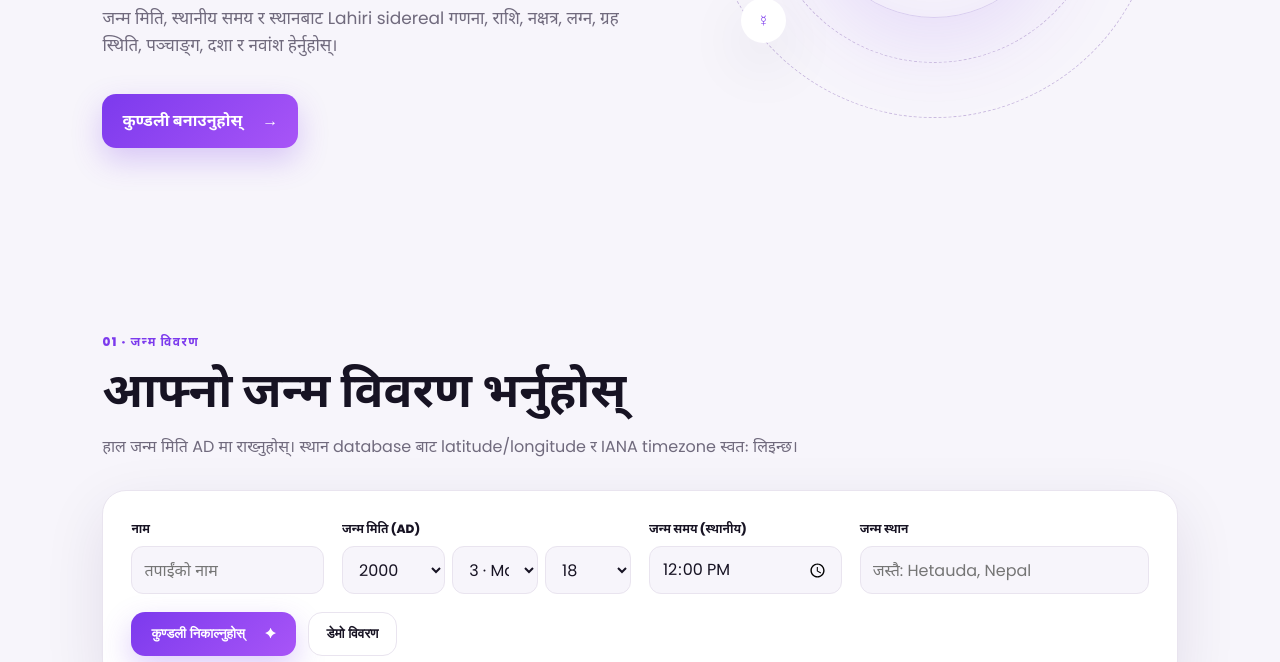
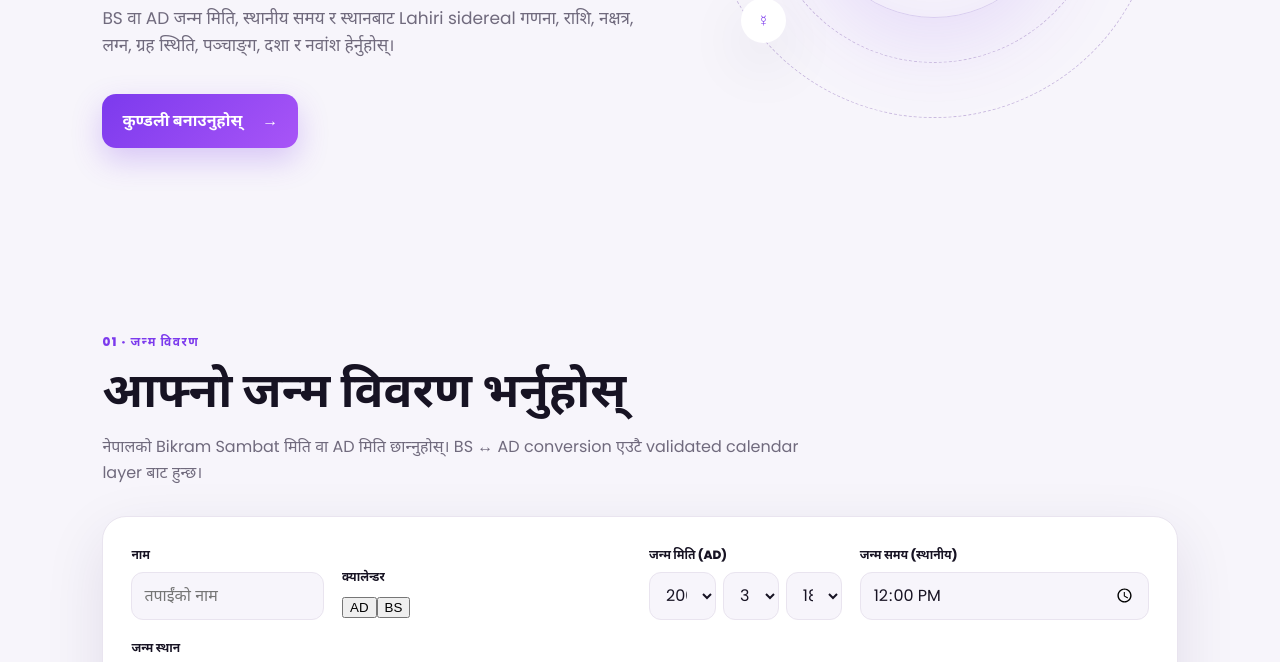
Before and after one commit to LaxmanNepal/Janma-Kundali, a website built with Vite: page index.html in a window 1280 px wide. Shown: the part 523-1185 px from the top of the page. Built offline with nearby package versions, Linux system fonts and the light colour scheme; what @swisseph/browser would draw is missing.

Commit message:
Add BS AD calendar selector to Kundali UI

```diff
--- a/index.html
+++ b/index.html
@@ -1,17 +1,18 @@
 <!doctype html>
 <html lang="ne">
-<head>
-<meta charset="UTF-8"/><meta name="viewport" content="width=device-width,initial-scale=1.0"/><meta name="theme-color" content="#7c3aed"/><meta name="description" content="Janma Kundali — नेपाली जन्म कुण्डली, राशि, नक्षत्र, लग्न, ग्रह स्थिति, पञ्चाङ्ग, दशा र नवांश।"/><meta name="robots" content="index,follow"/>
-<link rel="manifest" href="manifest.webmanifest"/><title>Janma Kundali — जन्म कुण्डली</title>
-<link rel="preconnect" href="https://fonts.googleapis.com"><link rel="preconnect" href="https://fonts.gstatic.com" crossorigin><link href="https://fonts.googleapis.com/css2?family=Noto+Sans+Devanagari:wght@400;500;600;700;800&family=Poppins:wght@400;500;600;700;800&display=swap" rel="stylesheet"><link rel="stylesheet" href="assets/css/style.css"/>
-</head>
+<head><meta charset="UTF-8"/><meta name="viewport" content="width=device-width,initial-scale=1.0"/><meta name="theme-color" content="#7c3aed"/><meta name="description" content="Janma Kundali — नेपाली जन्म कुण्डली, BS/AD जन्म मिति, राशि, नक्षत्र, लग्न, ग्रह स्थिति, पञ्चाङ्ग, दशा र नवांश।"/><meta name="robots" content="index,follow"/><link rel="manifest" href="manifest.webmanifest"/><title>Janma Kundali — जन्म कुण्डली</title><link rel="preconnect" href="https://fonts.googleapis.com"><link rel="preconnect" href="https://fonts.gstatic.com" crossorigin><link href="https://fonts.googleapis.com/css2?family=Noto+Sans+Devanagari:wght@400;500;600;700;800&family=Poppins:wght@400;500;600;700;800&display=swap" rel="stylesheet"><link rel="stylesheet" href="assets/css/style.css"/></head>
 <body>
 <header class="topbar"><a class="brand" href="#home"><span class="brand-mark">ॐ</span><span>Janma <b>Kundali</b></span></a><nav><a href="#home">होम</a><a href="#kundali">कुण्डली</a><a href="#features">सेवाहरू</a><a href="#about">बारेमा</a></nav><button class="theme-btn" id="themeBtn" aria-label="Toggle theme">☾</button></header>
 <main>
-<section id="home" class="hero"><div class="hero-copy"><span class="eyebrow">✦ नेपाली ज्योतिष अनुभव</span><h1>तपाईंको जन्म कुण्डली,<br><em>सरल र सुन्दर</em> तरिकाले।</h1><p>जन्म मिति, स्थानीय समय र स्थानबाट Lahiri sidereal गणना, राशि, नक्षत्र, लग्न, ग्रह स्थिति, पञ्चाङ्ग, दशा र नवांश हेर्नुहोस्।</p><a class="primary-btn" href="#kundali">कुण्डली बनाउनुहोस् <span>→</span></a></div><div class="hero-art" aria-hidden="true"><div class="mandala">☼</div><div class="orbit o1"></div><div class="orbit o2"></div><div class="planet p1">☽</div><div class="planet p2">☿</div><div class="planet p3">♃</div></div></section>
-<section id="kundali" class="section calculator"><div class="section-head"><span class="eyebrow">01 · जन्म विवरण</span><h2>आफ्नो जन्म विवरण भर्नुहोस्</h2><p>हाल जन्म मिति AD मा राख्नुहोस्। स्थान database बाट latitude/longitude र IANA timezone स्वतः लिइन्छ।</p></div><form id="kundaliForm" class="form-card"><div class="field"><label for="name">नाम</label><input id="name" name="name" placeholder="तपाईंको नाम" autocomplete="name"/></div><div class="field"><label>जन्म मिति (AD)</label><div class="date-row"><select id="year" aria-label="Birth year"></select><select id="month" aria-label="Birth month"></select><select id="day" aria-label="Birth day"></select></div></div><div class="field"><label for="time">जन्म समय (स्थानीय)</label><input id="time" type="time" value="12:00"/></div><div class="field"><label for="place">जन्म स्थान</label><input id="place" list="places" placeholder="जस्तै: Hetauda, Nepal" autocomplete="address-level2"/><datalist id="places"><option value="Kathmandu, Nepal"><option value="Hetauda, Nepal"><option value="Pokhara, Nepal"><option value="Bharatpur, Nepal"><option value="Biratnagar, Nepal"><option value="Dharan, Nepal"><option value="Butwal, Nepal"><option value="Nepalgunj, Nepal"></datalist></div><div class="form-actions"><button class="primary-btn" type="submit">कुण्डली निकाल्नुहोस् <span>✦</span></button><button class="secondary-btn" type="button" id="demoBtn">डेमो विवरण</button></div></form></section>
-<section id="result" class="section result-section hidden"><div class="section-head"><span class="eyebrow">02 · तपाईंको रिपोर्ट</span><h2 id="resultTitle">जन्म कुण्डली</h2><p id="resultMeta"></p></div><div class="summary-grid"><article class="summary-card"><span>चन्द्र राशि</span><strong id="rashi">—</strong><small id="rashiEn">—</small></article><article class="summary-card"><span>नक्षत्र</span><strong id="nakshatra">—</strong><small id="nakshatraPada">—</small></article><article class="summary-card"><span>लग्न</span><strong id="lagna">—</strong><small>Ascendant</small></article><article class="summary-card"><span>तत्व</span><strong id="element">—</strong><small id="quality">—</small></article></div><div class="report-grid"><article class="panel chart-panel"><div class="panel-title"><h3>राशी कुण्डली · D1</h3><button id="printBtn" class="icon-btn">⤓ PDF / Print</button></div><div id="chart" class="chart" aria-label="Kundali chart"></div></article><article class="panel"><div class="panel-title"><h3>ग्रह स्थिति</h3><span>Sidereal · Lahiri</span></div><div id="planetTable" class="planet-list"></div></article></div><div id="extendedReport" class="extended-grid"></div><p class="accuracy-note">ग्रह गणना browser भित्र Swiss Ephemeris WASM र Lahiri sidereal mode बाट हुन्छ। curated location मा IANA timezone प्रयोग हुन्छ; database बाहिरको स्थान अहिले Kathmandu मा approximate हुन्छ। पञ्चाङ्गको तिथि, योग र करण जन्म समयका sidereal Sun/Moon positions बाट निकालिन्छ।</p></section>
-<section id="features" class="section features"><div class="section-head"><span class="eyebrow">03 · सेवाहरू</span><h2>पूर्ण Jyotish platform तर्फ</h2></div><div class="feature-grid"><article><span>♈</span><h3>राशि · नक्षत्र · लग्न</h3><p>Sidereal zodiac, Moon sign, Nakshatra/Pada र Ascendant।</p></article><article><span>◈</span><h3>ग्रह स्थिति</h3><p>सूर्यदेखि शनि तथा राहु–केतुको longitude, sign र retrograde state।</p></article><article><span>☀</span><h3>पञ्चाङ्ग</h3><p>वार, तिथि, पक्ष, योग र करणलाई एउटै जन्म रिपोर्टमा देखाउने आधार।</p></article><article><span>♡</span><h3>दशा · नवांश · गोचर</h3><p>Vimshottari Dasha र D9 अहिलेको engine मा; transit layers क्रमशः थपिँदै जानेछन्।</p></article></div></section>
-<section id="about" class="section about"><div><span class="eyebrow">04 · Janma Kundali</span><h2>नेपाली प्रयोगकर्ताका लागि बनाइएको।</h2><p>Project अब placeholder seed बाट real astronomical calculation engine मा अगाडि बढेको छ। Static hosting मै चल्ने architecture राख्दै calculation, location, Panchanga र Jyotish modules अलग राखिएका छन्।</p></div><div class="roadmap"><span>✓ Responsive UI</span><span>✓ Swiss Ephemeris engine</span><span>✓ Lahiri sidereal</span><span>✓ IANA timezone locations</span><span>✓ Panchanga foundation</span><span>✓ Vimshottari Dasha</span><span>✓ D9 Navamsa</span><span>→ BS ↔ AD conversion</span><span>→ Full Varga D2–D60</span><span>→ Gochar / Sade Sati</span><span>→ Matching / Guna Milan</span><span>→ PDF / Share / API</span></div></section>
-</main><footer><div class="brand"><span class="brand-mark">ॐ</span><span>Janma <b>Kundali</b></span></div><p>© <span id="yearNow"></span> Laxman Nepal · Built for Nepali users</p></footer><script type="module" src="assets/js/app.js"></script>
-</body></html>
+<section id="home" class="hero"><div class="hero-copy"><span class="eyebrow">✦ नेपाली ज्योतिष अनुभव</span><h1>तपाईंको जन्म कुण्डली,<br><em>सरल र सुन्दर</em> तरिकाले।</h1><p>BS वा AD जन्म मिति, स्थानीय समय र स्थानबाट Lahiri sidereal गणना, राशि, नक्षत्र, लग्न, ग्रह स्थिति, पञ्चाङ्ग, दशा र नवांश हेर्नुहोस्।</p><a class="primary-btn" href="#kundali">कुण्डली बनाउनुहोस् <span>→</span></a></div><div class="hero-art" aria-hidden="true"><div class="mandala">☼</div><div class="orbit o1"></div><div class="orbit o2"></div><div class="planet p1">☽</div><div class="planet p2">☿</div><div class="planet p3">♃</div></div></section>
+<section id="kundali" class="section calculator"><div class="section-head"><span class="eyebrow">01 · जन्म विवरण</span><h2>आफ्नो जन्म विवरण भर्नुहोस्</h2><p>नेपालको Bikram Sambat मिति वा AD मिति छान्नुहोस्। BS ↔ AD conversion एउटै validated calendar layer बाट हुन्छ।</p></div>
+<form id="kundaliForm" class="form-card"><div class="field"><label for="name">नाम</label><input id="name" name="name" placeholder="तपाईंको नाम" autocomplete="name"/></div>
+<div class="field"><label>क्यालेन्डर</label><div class="calendar-switch"><button type="button" class="switch-btn active" id="adMode">AD</button><button type="button" class="switch-btn" id="bsMode">BS</button></div></div>
+<div class="field" id="adDateFields"><label>जन्म मिति (AD)</label><div class="date-row"><select id="year" aria-label="Birth year"></select><select id="month" aria-label="Birth month"></select><select id="day" aria-label="Birth day"></select></div></div>
+<div class="field hidden" id="bsDateFields"><label>जन्म मिति (BS)</label><div class="date-row"><select id="bsYear" aria-label="BS year"></select><select id="bsMonth" aria-label="BS month"></select><select id="bsDay" aria-label="BS day"></select></div></div>
+<div class="field"><label for="time">जन्म समय (स्थानीय)</label><input id="time" type="time" value="12:00"/></div><div class="field"><label for="place">जन्म स्थान</label><input id="place" list="places" placeholder="जस्तै: Hetauda, Nepal" autocomplete="address-level2"/><datalist id="places"></datalist></div>
+<div class="form-actions"><button class="primary-btn" type="submit">कुण्डली निकाल्नुहोस् <span>✦</span></button><button class="secondary-btn" type="button" id="demoBtn">डेमो विवरण</button></div></form></section>
+<section id="result" class="section result-section hidden"><div class="section-head"><span class="eyebrow">02 · तपाईंको रिपोर्ट</span><h2 id="resultTitle">जन्म कुण्डली</h2><p id="resultMeta"></p></div><div class="summary-grid"><article class="summary-card"><span>चन्द्र राशि</span><strong id="rashi">—</strong><small id="rashiEn">—</small></article><article class="summary-card"><span>नक्षत्र</span><strong id="nakshatra">—</strong><small id="nakshatraPada">—</small></article><article class="summary-card"><span>लग्न</span><strong id="lagna">—</strong><small>Ascendant</small></article><article class="summary-card"><span>तत्व</span><strong id="element">—</strong><small id="quality">—</small></article></div><div class="report-grid"><article class="panel chart-panel"><div class="panel-title"><h3>राशी कुण्डली · D1</h3><button id="printBtn" class="icon-btn">⤓ PDF / Print</button></div><div id="chart" class="chart" aria-label="Kundali chart"></div></article><article class="panel"><div class="panel-title"><h3>ग्रह स्थिति</h3><span>Sidereal · Lahiri</span></div><div id="planetTable" class="planet-list"></div></article></div><div id="extendedReport" class="extended-grid"></div><p class="accuracy-note">ग्रह गणना browser भित्र Swiss Ephemeris WASM र Lahiri sidereal mode बाट हुन्छ। curated location मा IANA timezone प्रयोग हुन्छ। BS conversion 1970–2100 supported calendar layer बाट हुन्छ; database बाहिरको स्थान अहिले Kathmandu मा approximate हुन्छ।</p></section>
+<section id="features" class="section features"><div class="section-head"><span class="eyebrow">03 · सेवाहरू</span><h2>पूर्ण Jyotish platform तर्फ</h2></div><div class="feature-grid"><article><span>♈</span><h3>BS · AD जन्म मिति</h3><p>Bikram Sambat र Gregorian date बीच सीधा conversion।</p></article><article><span>◈</span><h3>ग्रह स्थिति</h3><p>सूर्यदेखि शनि तथा राहु–केतुको longitude, sign र retrograde state।</p></article><article><span>☀</span><h3>पञ्चाङ्ग</h3><p>वार, तिथि, पक्ष, योग र करणलाई जन्म रिपोर्टमा समेटिएको छ।</p></article><article><span>♡</span><h3>दशा · नवांश · गोचर</h3><p>Vimshottari Dasha र D9 अहिलेको engine मा; transit layers क्रमशः थपिँदै जानेछन्।</p></article></div></section>
+<section id="about" class="section about"><div><span class="eyebrow">04 · Janma Kundali</span><h2>नेपाली प्रयोगकर्ताका लागि बनाइएको।</h2><p>Project अब real astronomical calculation engine र validated Nepali calendar conversion layer सहित अगाडि बढेको छ।</p></div><div class="roadmap"><span>✓ Responsive UI</span><span>✓ Swiss Ephemeris engine</span><span>✓ Lahiri sidereal</span><span>✓ IANA timezone locations</span><span>✓ BS ↔ AD conversion</span><span>✓ Panchanga foundation</span><span>✓ Vimshottari Dasha</span><span>✓ D9 Navamsa</span><span>→ Full Varga D2–D60</span><span>→ Gochar / Sade Sati</span><span>→ Matching / Guna Milan</span><span>→ PDF / Share / API</span></div></section>
+</main><footer><div class="brand"><span class="brand-mark">ॐ</span><span>Janma <b>Kundali</b></span></div><p>© <span id="yearNow"></span> Laxman Nepal · Built for Nepali users</p></footer><script type="module" src="assets/js/app.js"></script></body></html>
```
